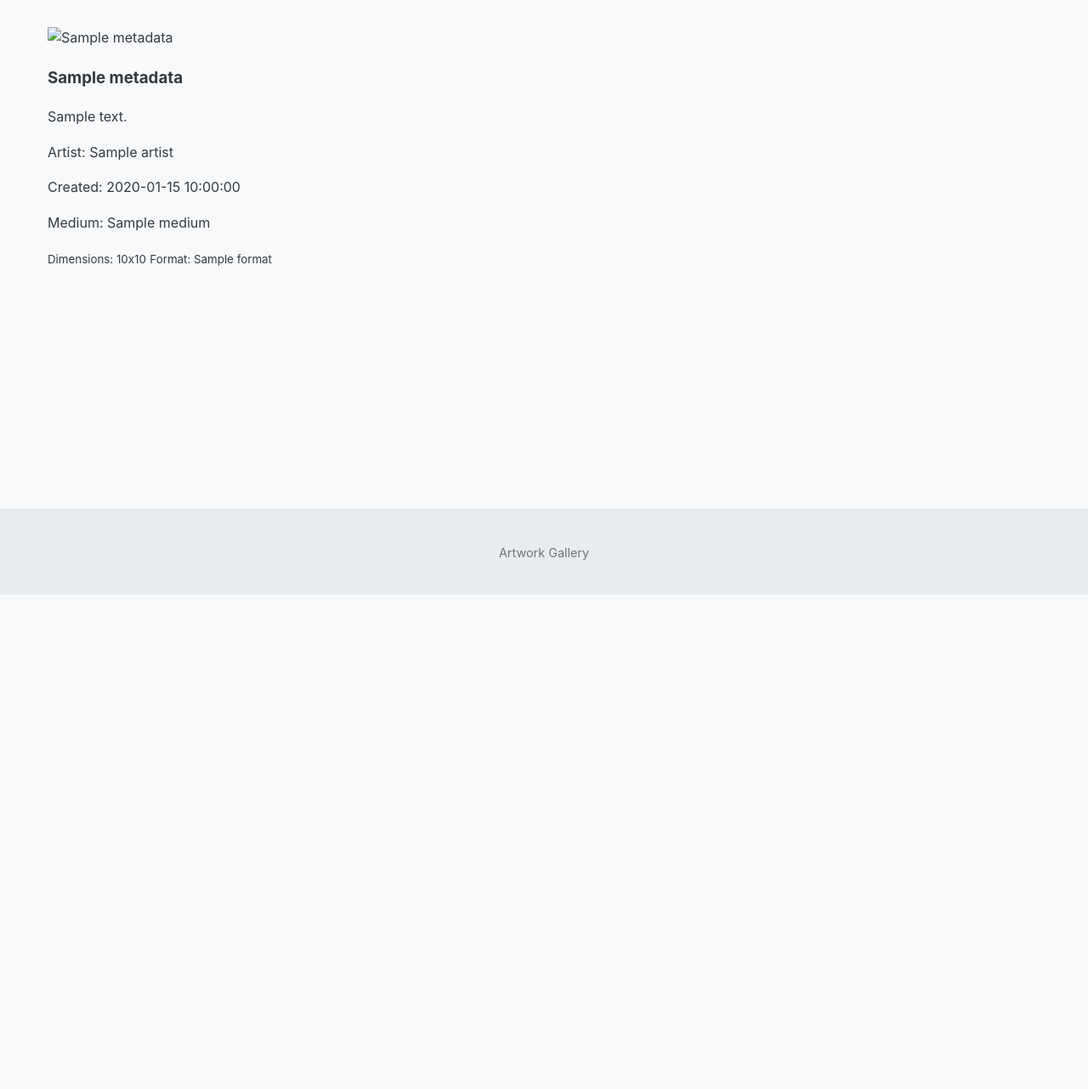
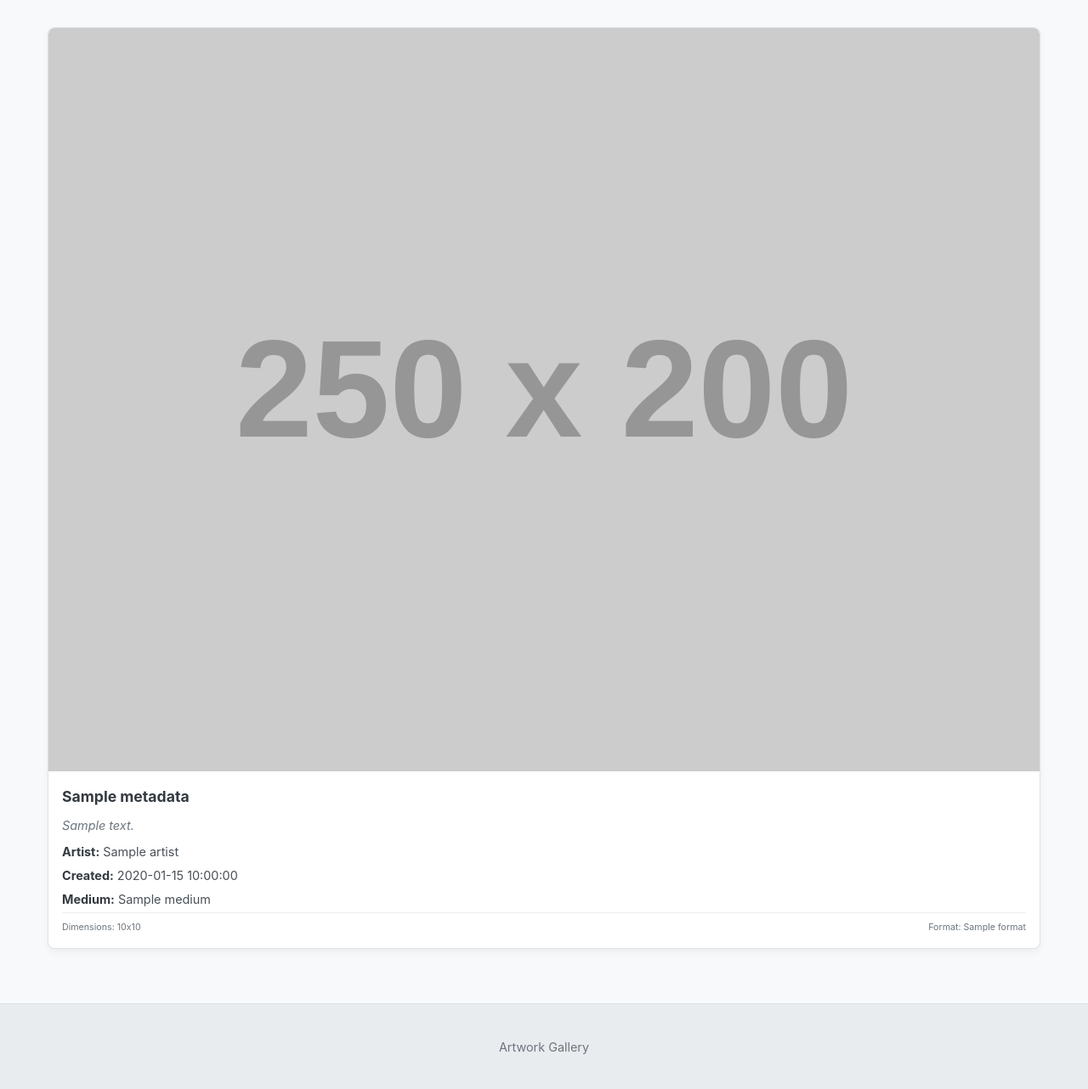
Before and after one commit to adamtasteslikegood/ArtazzenDotCom, a FastAPI app: template templates/index.html in a window 1280 px wide. Shown: the part 100-1382 px from the top of the page at 85% size. Before the commit the page ends 800 px from the top, so only its background shows below. Run offline with FastAPI, Linux system fonts and the light colour scheme; the template is opened without the code that fills it: most values are stand-ins (such as "Sample title", 1, 10 or a date in 2020); grey boxes labelled with a size stand in for pictures from a placeholder-image service; some libraries are stand-ins or nearby versions.

Commit message:
Key Changes Made:
HTML (index.html):

Wrapped the <img> tag inside an <a> tag with class artwork-image-link for better structure and easier styling.
Added fallback display logic {{ item.metadata.title or item.metadata.name }} in case a title isn't provided in the metadata.
Added specific classes like artwork-description and wrapped labels like "Artist:" in <strong> tags for potential styling hooks.
Added checks {% if ... %} for technical details to avoid errors if width/height/format aren't found.
CSS (styles.css):

Renamed .artwork-item styles to .artwork-card.
Crucially, targeted the image within the card (.artwork-card img) and applied width: 100%, aspect-ratio: 4 / 3, and object-fit: cover. This forces all images to fill a container with a 4:3 aspect ratio, creating the uniform grid look again. You can adjust aspect-ratio (e.g., 1 / 1 for square, 16 / 9 for wide) if needed.
Added styling for the .artwork-info section and its contents (h3, p, .technical-details).
Used flexbox within .artwork-card and .artwork-info to better manage the layout of the text content below the image.
Adjusted the minmax value in grid-template-columns slightly to better accommodate the cards with text.
With these changes, the gallery should now display the metadata beautifully within cards, while maintaining the neat, uniformly sized image grid you had before. Remember to clear your browser cache (Ctrl+Shift+R or Cmd+Shift+R) after updating the CSS file to ensure you see the changes.
   -(Gemini 2.5 Pro Advanced)

 *** Development Branch ***

```diff
--- a/Static/css/styles.css
+++ b/Static/css/styles.css
@@ -41,66 +41,118 @@ main {
 .gallery-grid {
     display: grid;
     /* Responsive grid columns:
-       - Default: Minimum 220px wide columns, fitting as many as possible.
+       - Default: Minimum 250px wide columns, fitting as many as possible.
        - Creates a flexible grid that adapts to screen size.
     */
-    grid-template-columns: repeat(auto-fit, minmax(220px, 1fr));
+    grid-template-columns: repeat(auto-fit, minmax(250px, 1fr));
     gap: 1.5rem; /* Space between grid items */
     justify-content: center; /* Center grid items if they don't fill the row */
 }
 
-/* Individual artwork item styling */
-.artwork-item {
-    background-color: #ffffff; /* White background for items */
+/* Styling for the new artwork card */
+.artwork-card {
+    background-color: #ffffff; /* White background for cards */
     border: 1px solid #dee2e6; /* Light border */
     border-radius: 8px; /* Rounded corners */
-    padding: 1rem;
     box-shadow: 0 4px 8px rgba(0, 0, 0, 0.05); /* Subtle shadow for depth */
-    text-align: center;
+    /* Use flexbox to manage internal layout */
+    display: flex;
+    flex-direction: column;
+    overflow: hidden; /* Hide overflow to respect border-radius on children */
     /* Smooth transition for hover effects */
     transition: transform 0.2s ease-in-out, box-shadow 0.2s ease-in-out;
-    overflow: hidden; /* Prevent content from spilling out */
-    display: flex; /* Use flexbox for internal layout */
-    flex-direction: column; /* Stack image and text vertically */
 }
 
-.artwork-item:hover {
+.artwork-card:hover {
     transform: translateY(-5px); /* Lift item slightly on hover */
     box-shadow: 0 6px 12px rgba(0, 0, 0, 0.1); /* Increase shadow intensity on hover */
 }
 
-/* Styling for the image link container */
-.artwork-item a {
+/* Styling for the image link container within the card */
+.artwork-image-link {
     display: block; /* Make link take up space */
-    margin-bottom: 0.75rem; /* Space below image link */
     flex-shrink: 0; /* Prevent link/image container from shrinking */
+    text-decoration: none; /* Remove underline from image link */
 }
 
-/* Image styling */
-.artwork-item img {
-    max-width: 100%; /* Ensure image fits within its container */
-    height: auto; /* Maintain aspect ratio */
+/* Image styling within the card - THIS IS THE KEY PART FOR UNIFORMITY */
+.artwork-card img {
     display: block; /* Remove extra space below image */
-    border-radius: 4px; /* Slightly rounded corners for image */
-    /* Maintain a consistent aspect ratio for visual uniformity */
+    width: 100%; /* Make image fill the width of its container */
+    height: auto; /* Maintain aspect ratio initially */
+    /* Force a consistent aspect ratio (e.g., 4:3). Adjust as needed. */
     aspect-ratio: 4 / 3;
-    /* Cover the area, cropping if necessary to fill the aspect ratio box */
+    /* Ensure the image covers the aspect ratio box, cropping if necessary */
     object-fit: cover;
     background-color: #eee; /* Light background color while image is loading */
+    /* Apply border-radius only to top corners if image is at the top of the card */
+    border-top-left-radius: 7px; /* Slightly less than card for better fit */
+    border-top-right-radius: 7px;
+    border-bottom-left-radius: 0; /* No radius if text follows */
+    border-bottom-right-radius: 0;
 }
 
-/* Artwork name styling */
-.artwork-name {
+/* Styling for the metadata info section */
+.artwork-info {
+    padding: 1rem; /* Padding inside the info section */
+    text-align: left; /* Align text to the left */
+    flex-grow: 1; /* Allow info section to take remaining space */
+    display: flex; /* Use flex for internal alignment */
+    flex-direction: column; /* Stack children vertically */
+}
+
+.artwork-info h3 {
+    margin-top: 0;
+    margin-bottom: 0.5rem;
+    font-size: 1.1em;
+    color: #343a40;
+    /* Prevent long titles from breaking layout */
+    word-wrap: break-word;
+    overflow: hidden;
+    text-overflow: ellipsis;
+    white-space: nowrap; /* Try to keep it on one line, then ellipsis */
+}
+
+.artwork-info p {
+    margin-top: 0;
+    margin-bottom: 0.3rem;
     font-size: 0.9em;
-    color: #6c757d; /* Muted grey color for filename */
-    margin-top: auto; /* Push filename to the bottom if extra space */
-    margin-bottom: 0; /* Remove default paragraph margin */
-    /* Prevent long filenames from breaking layout */
-    word-wrap: break-word; /* Allow breaking long words */
-    white-space: nowrap; /* Keep filename on one line initially */
-    overflow: hidden; /* Hide overflow */
-    text-overflow: ellipsis; /* Add ellipsis (...) if text overflows */
-    padding-top: 0.5rem; /* Add some space above the text */
+    color: #495057;
+}
+
+.artwork-info p.artwork-description {
+    font-style: italic;
+    color: #6c757d;
+    margin-bottom: 0.5rem;
+    /* Allow description to wrap */
+    white-space: normal;
+    /* Limit description lines for brevity in card view if desired */
+    display: -webkit-box;
+    -webkit-line-clamp: 3; /* Show up to 3 lines */
+    -webkit-box-orient: vertical;
+    overflow: hidden;
+    text-overflow: ellipsis;
+}
+
+.artwork-info strong {
+    color: #343a40;
+}
+
+/* Styling for technical details (dimensions, format) */
+.technical-details {
+    margin-top: auto; /* Push to the bottom of the .artwork-info flex container */
+    padding-top: 0.5rem; /* Space above details */
+    font-size: 0.8em;
+    color: #6c757d;
+    border-top: 1px solid #eee; /* Subtle separator */
+    display: flex;
+    justify-content: space-between; /* Space out details */
+    flex-wrap: wrap; /* Allow wrapping if needed */
+    gap: 0.5rem; /* Space between details if they wrap */
+}
+
+.technical-details small {
+    display: inline-block; /* Allow spacing */
 }
 
 /* Message shown when no artwork is found */
--- a/templates/index.html
+++ b/templates/index.html
@@ -18,24 +18,33 @@
             <div class="gallery-grid">
                 {% for item in artwork_files %}
                     <div class="artwork-card">
-                        <img src="{{ item.url }}" alt="{{ item.metadata.title }}">
+                        <a href="{{ item.url }}" target="_blank" class="artwork-image-link" title="View full size: {{ item.metadata.title or item.metadata.name }}">
+                            <img src="{{ item.url }}"
+                                 alt="{{ item.metadata.title or item.metadata.name }}"
+                                 loading="lazy"
+                                 onerror="this.onerror=null; this.src='https://placehold.co/250x200/EEE/CCC?text=Image+Not+Found'; this.alt='Image not found';">
+                        </a>
                         <div class="artwork-info">
-                            <h3>{{ item.metadata.title }}</h3>
+                            <h3>{{ item.metadata.title or item.metadata.name }}</h3>
                             {% if item.metadata.description %}
-                                <p>{{ item.metadata.description }}</p>
+                                <p class="artwork-description">{{ item.metadata.description }}</p>
                             {% endif %}
                             {% if item.metadata.artist %}
-                                <p>Artist: {{ item.metadata.artist }}</p>
+                                <p><strong>Artist:</strong> {{ item.metadata.artist }}</p>
                             {% endif %}
                             {% if item.metadata.date_created %}
-                                <p>Created: {{ item.metadata.date_created }}</p>
+                                <p><strong>Created:</strong> {{ item.metadata.date_created }}</p>
                             {% endif %}
                             {% if item.metadata.medium %}
-                                <p>Medium: {{ item.metadata.medium }}</p>
+                                <p><strong>Medium:</strong> {{ item.metadata.medium }}</p>
                             {% endif %}
                             <div class="technical-details">
-                                <small>Dimensions: {{ item.metadata.width }}x{{ item.metadata.height }}</small>
-                                <small>Format: {{ item.metadata.format }}</small>
+                                {% if item.metadata.width and item.metadata.height %}
+                                    <small>Dimensions: {{ item.metadata.width }}x{{ item.metadata.height }}</small>
+                                {% endif %}
+                                {% if item.metadata.format %}
+                                    <small>Format: {{ item.metadata.format }}</small>
+                                {% endif %}
                             </div>
                         </div>
                     </div>
@@ -45,7 +54,7 @@
             <p class="no-artwork-message">
                 No artwork images found in the 'static/images' folder.
                 <br>
-                Please add some images (e.g., .jpg, .png, .gif) to that folder.
+                Please add some images (e.g., .jpg, .png, .gif) and optional .json metadata files to that folder.
             </p>
         {% endif %}
     </main>
```
Also changed, not shown: other parts of Static/css/styles.css (+22 -10 lines).
